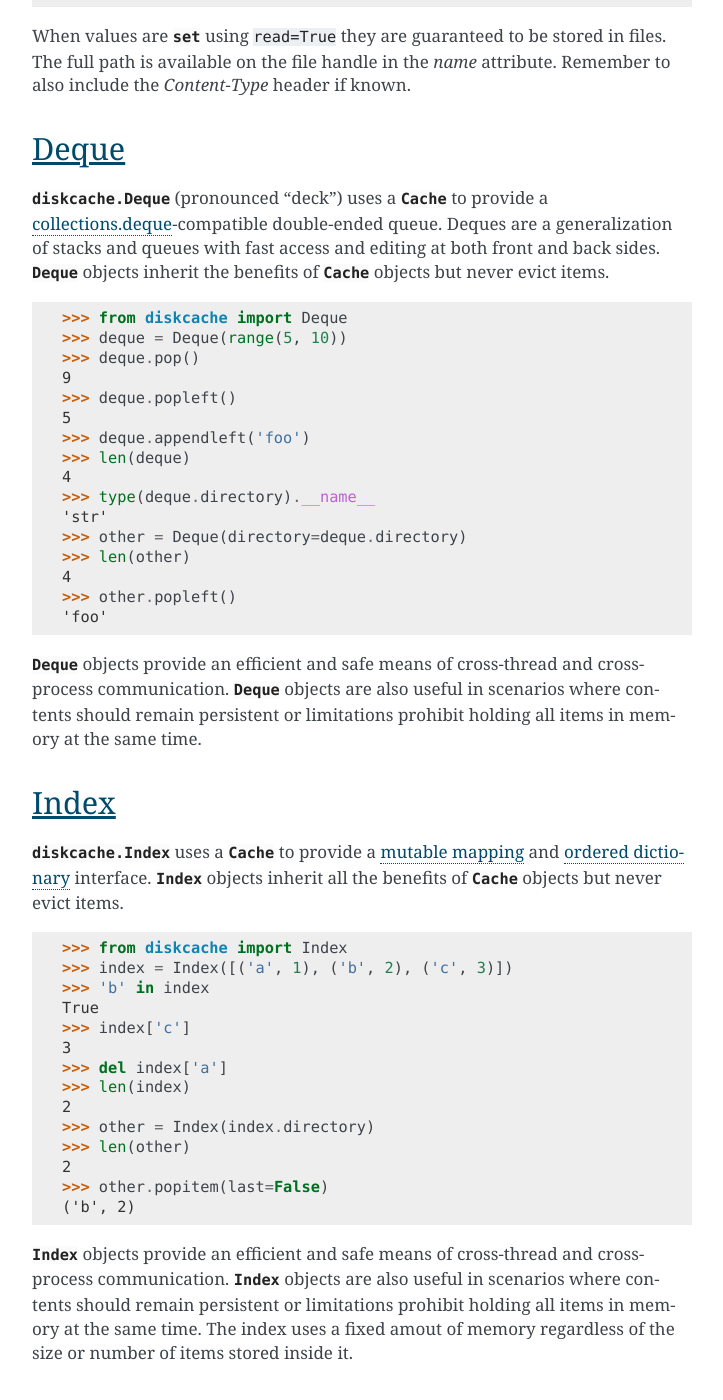
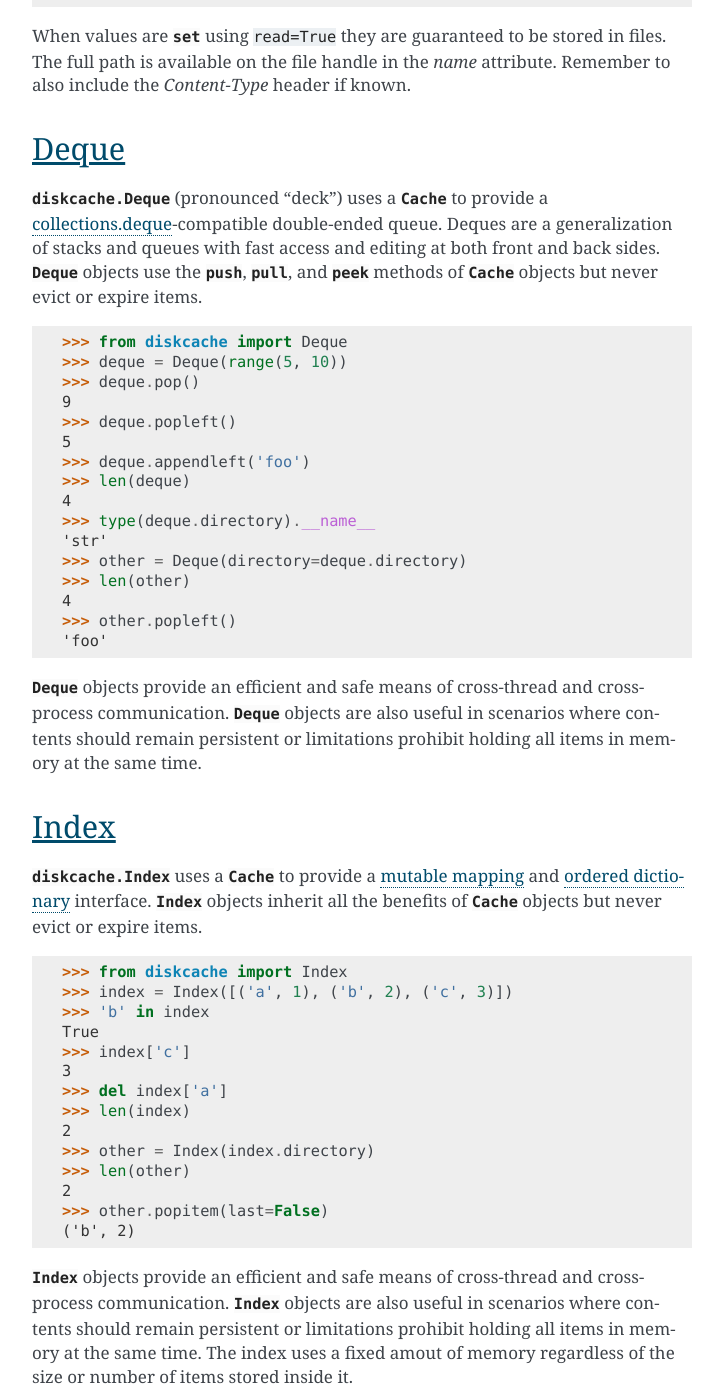
Before and after one commit to grantjenks/python-diskcache, a Sphinx documentation site: the page built from docs/tutorial.rst, in a window 1280 px wide and 1400 px high, scrolled down 10640 px. Shown: the whole window, without its empty margins (388-1111 px from the left). Built offline with Sphinx 7.4.7, drawn with Linux system fonts in a browser that asks for light colours.

Commit message:
Add reference to push, pull, and peek in deque

```diff
--- a/docs/tutorial.rst
+++ b/docs/tutorial.rst
@@ -545,8 +545,9 @@
 <https://docs.python.org/3/library/collections.html#collections.deque>`_-compatible
 double-ended queue. Deques are a generalization of stacks and queues with fast
 access and editing at both front and back sides. :class:`Deque
-<diskcache.Deque>` objects inherit the benefits of :class:`Cache
-<diskcache.Cache>` objects but never evict items.
+<diskcache.Deque>` objects use the :meth:`push <.Cache.push>`, :meth:`pull
+<.Cache.pull>`, and :meth:`peek <.Cache.peek>` methods of :class:`Cache
+<.Cache>` objects but never evict or expire items.
 
     >>> from diskcache import Deque
     >>> deque = Deque(range(5, 10))
@@ -579,7 +580,7 @@
 and `ordered dictionary
 <https://docs.python.org/3/library/collections.html#collections.OrderedDict>`_
 interface. :class:`Index <diskcache.Index>` objects inherit all the benefits of
-:class:`Cache <diskcache.Cache>` objects but never evict items.
+:class:`Cache <diskcache.Cache>` objects but never evict or expire items.
 
     >>> from diskcache import Index
     >>> index = Index([('a', 1), ('b', 2), ('c', 3)])
```
